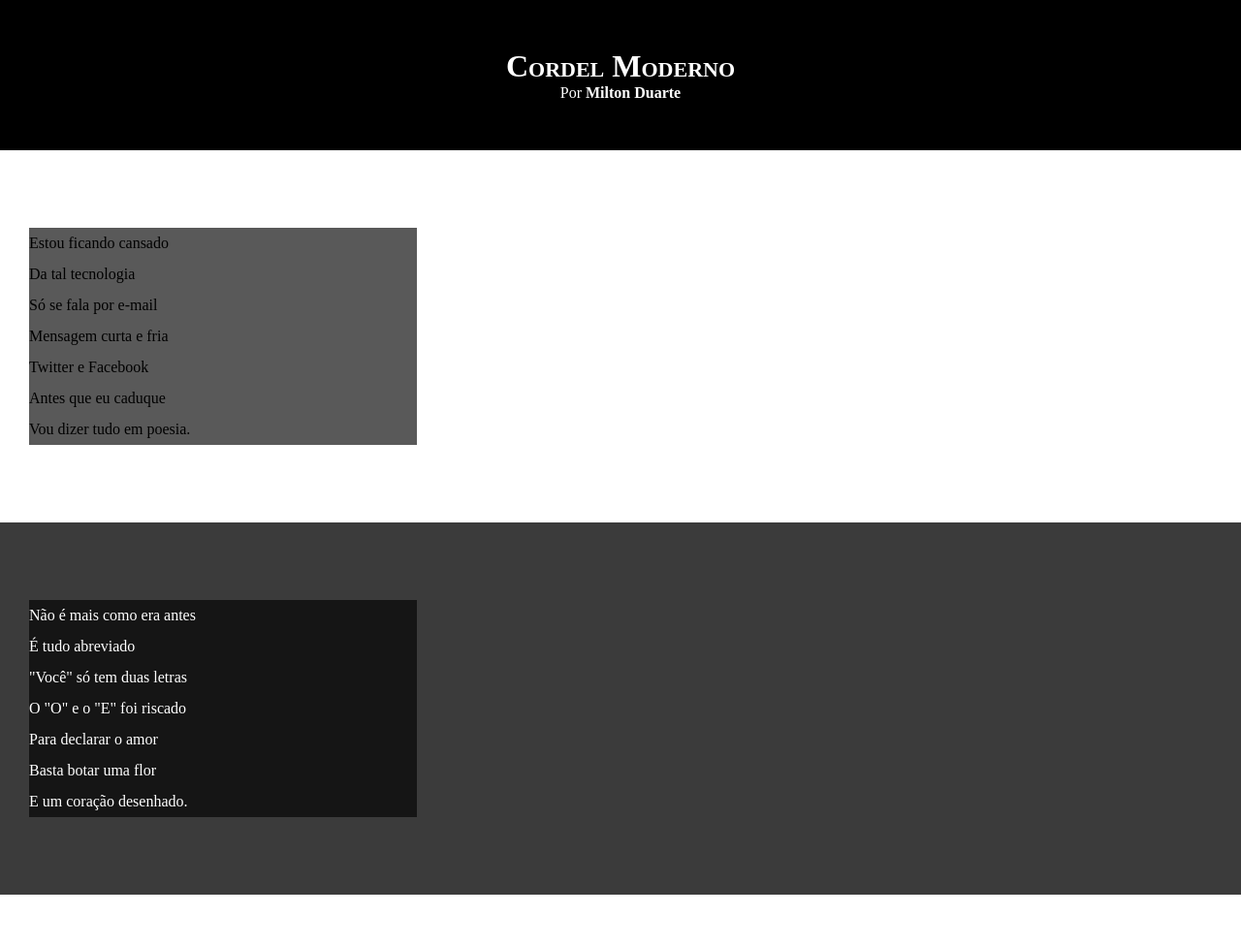
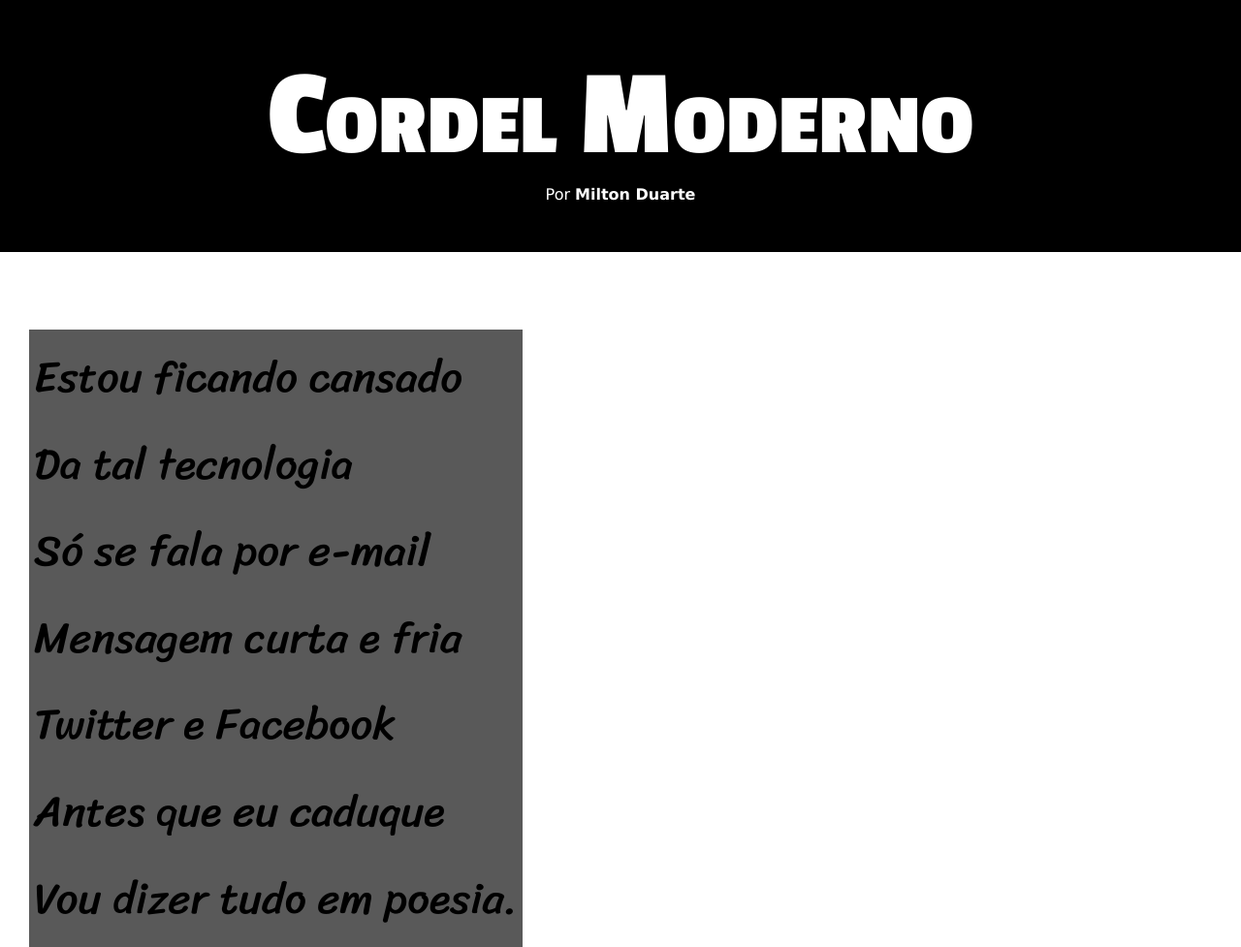
Before and after one commit to NicolasBertazine/html-css, a plain HTML site: page desafios/desafio-09-desafio-do-cordel/index.html in a window 1280 px wide. Shown: the top 977 px of the page at 97% size. Drawn offline with Linux system fonts and the light colour scheme.

Commit message:
Atualização

```diff
--- a/desafios/desafio-09-desafio-do-cordel/estilo/style.css
+++ b/desafios/desafio-09-desafio-do-cordel/estilo/style.css
@@ -1,13 +1,26 @@
 @charset "UTF-8";
+
+@import url('https://fonts.googleapis.com/css2?family=Passion+One:wght@400;700;900&display=swap');
+
+@import url('https://fonts.googleapis.com/css2?family=Sriracha&display=swap');
+
+:root {
+    --fonte1: Verdana, Geneva, Tahoma, sans-serif;
+    --fonte2: 'Passion One', cursive;
+    --fonte3: 'Sriracha', cursive;
+}
 
 * {
     margin: 0px;
     padding: 0px;
+    font-size: 1em;
+
 }
 
 html, body {
     min-height: 100vh;
     background-color: darkgray;
+    font-family: var(--fonte1);
 }
 header {
     background-color: black;
@@ -18,6 +31,8 @@ header {
 header > h1 {
     padding-top: 50px;
     font-variant: small-caps;
+    font-family: var(--fonte2);
+    font-size: 10vw;
 }
 
 header > p {
@@ -39,6 +54,8 @@ section {
     padding-bottom: 10vh;
     line-height: 2em;
     padding-left: 30px;
+    font-family: var(--fonte3);
+    font-size: 3.5vw;
 }
 
 section.normal {
@@ -47,7 +64,8 @@ section.normal {
 }
 
 section.normal > p {
-    width: 400px;
+    display: inline-block;
+    padding: 5px;
     background-color: rgba(0, 0, 0, 0.650);
 }
 
@@ -58,7 +76,8 @@ section.imagem {
 
 section.imagem > p {
     background-color: rgba(0, 0, 0, 0.650);
-    width: 400px;
+    padding: 5px;
+    display: inline-block;
 }
 
 footer {
```
